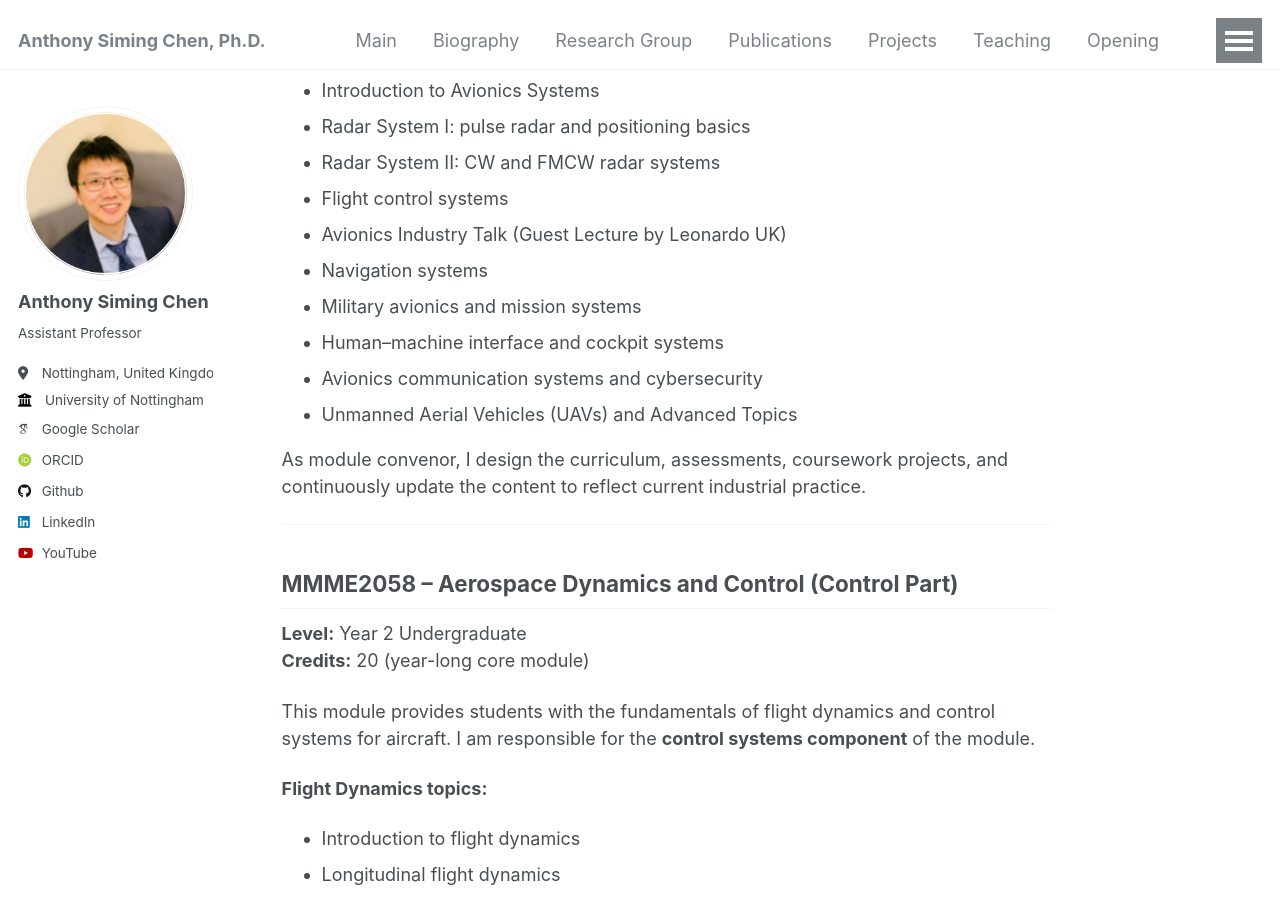
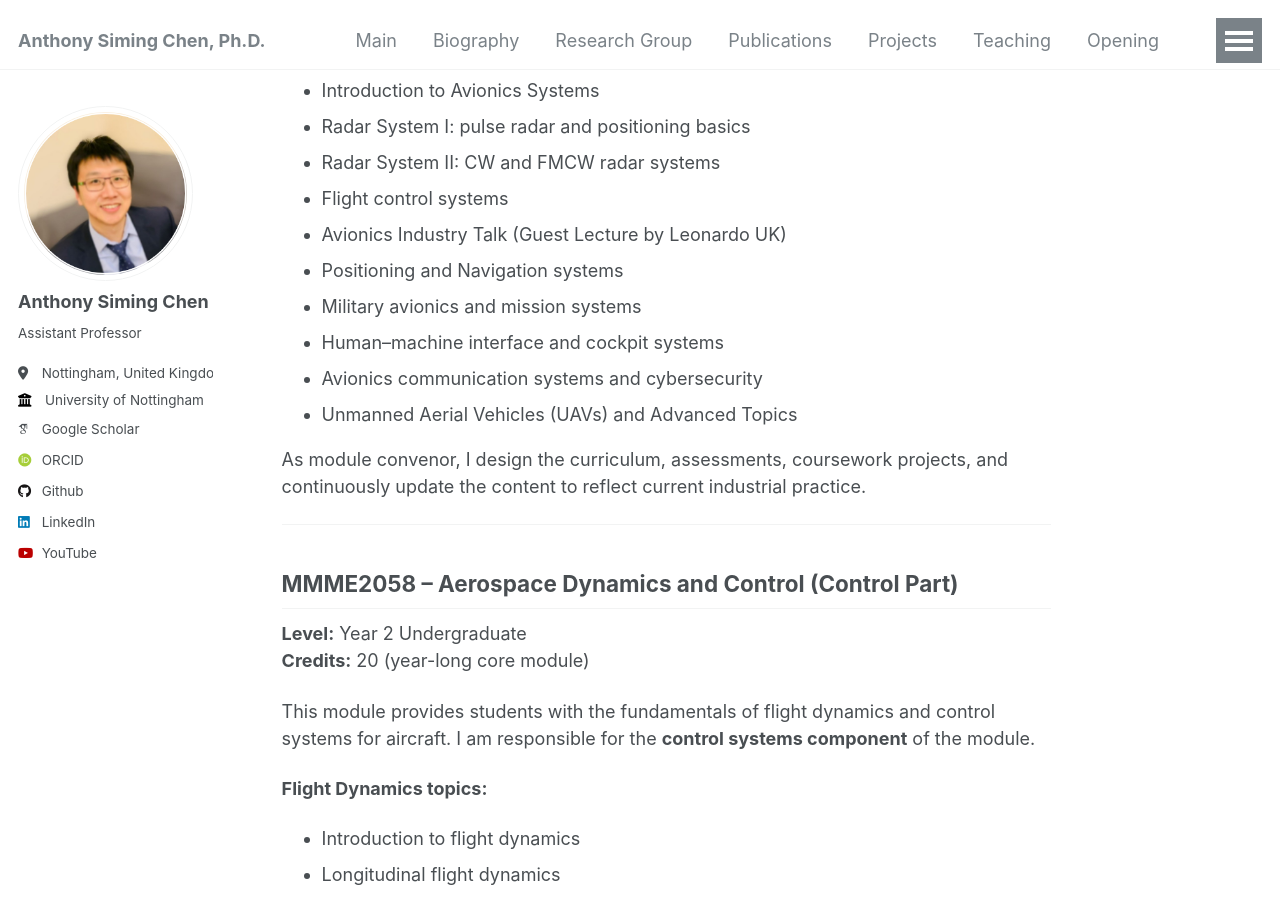
Before and after one commit to Anthony-S-Chen/Anthony-S-Chen.github.io, a Jekyll site: the page built from _pages/Teaching.md, in a window 1280 px wide and 900 px high, scrolled down 531 px. Built offline with Jekyll 4.4.1, drawn with Linux system fonts in a browser that asks for light colours; some web fonts are replaced.

Commit message:
Update Teaching.md

```diff
--- a/_pages/Teaching.md
+++ b/_pages/Teaching.md
@@ -22,7 +22,7 @@ This module covers the principles, architectures, and technologies underlying mo
 - Radar System II: CW and FMCW radar systems
 - Flight control systems
 - Avionics Industry Talk (Guest Lecture by Leonardo UK)
-- Navigation systems
+- Positioning and Navigation systems
 - Military avionics and mission systems
 - Human–machine interface and cockpit systems
 - Avionics communication systems and cybersecurity
```
